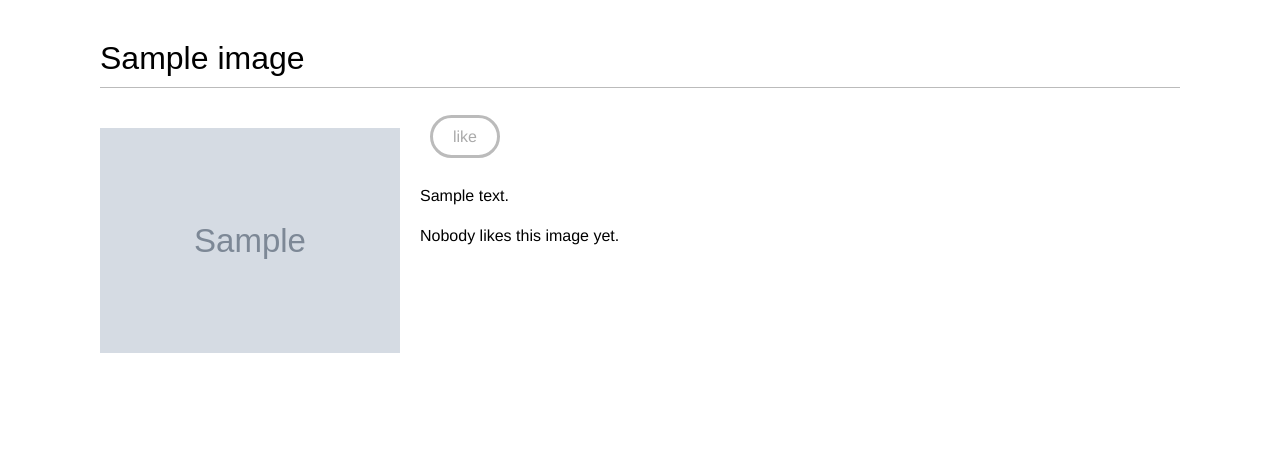
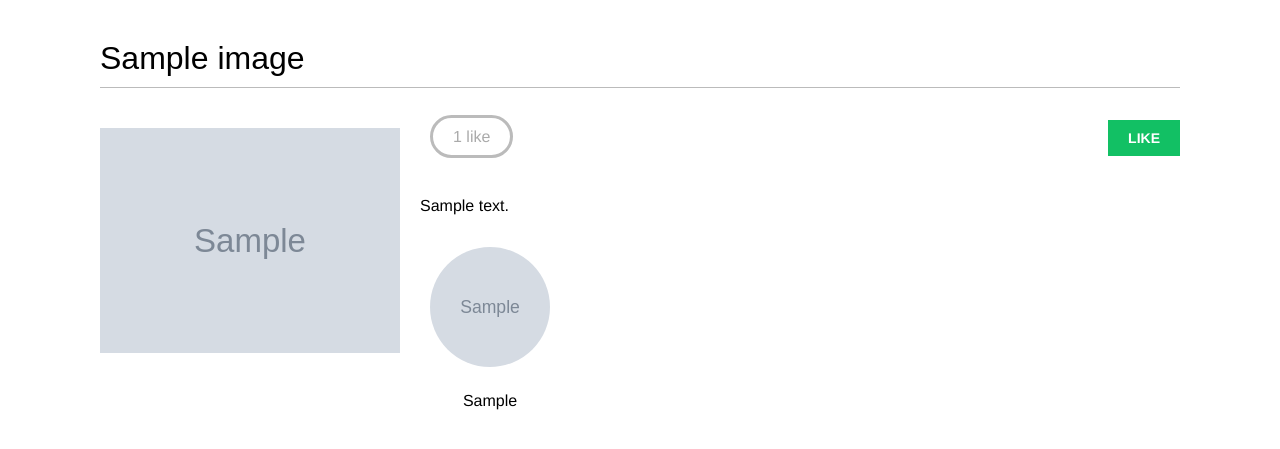
Before and after one commit to DBWtv/bookmarks, a Django app: a page that uses images/templates/images/image/detail.html in a window 1280 px wide. Shown: the part 47-496 px from the top of the page. Run offline with Django 3.2, Linux system fonts and the light colour scheme; tables that the repository leaves empty hold one stand-in row (values such as "Sample post"); grey boxes marked "Sample" are stand-in pictures; some libraries are stand-ins or nearby versions; some web fonts are replaced.

Commit message:
like/unlike functional

```diff
--- a/images/models.py
+++ b/images/models.py
@@ -13,7 +13,7 @@ class Image(models.Model):
     image = models.ImageField(upload_to='images/%Y/%m%/d/')
     description = models.TextField(blank=True)
     created = models.DateField(auto_now_add=True, db_index=True)
-    user_like = models.ManyToManyField(settings.AUTH_USER_MODEL,
+    users_like = models.ManyToManyField(settings.AUTH_USER_MODEL,
                                         related_name='image_liked',
                                         blank=True)
 
--- a/images/templates/images/image/detail.html
+++ b/images/templates/images/image/detail.html
@@ -1,8 +1,8 @@
 {% extends "base.html" %}
-{% block title %}
-{{ image.title }}
-{% endblock %}
-{%block content %}
+
+{% block title %}{{ image.title }}{% endblock %}
+
+{% block content %}
     <h1>{{ image.title }}</h1>
     {% load thumbnail %}
     {% thumbnail image.image "300" as im %}
@@ -10,20 +10,61 @@
             <img src="{{ im.url }}" class="image-detail">
         </a>
     {% endthumbnail %}
-{% with total_likes=image.users_like.count %}
+    {% with total_likes=image.users_like.count users_like=image.users_like.all %}
         <div class="image-info">
                 <div>
-    <span class="count">{{ total_likes }} like{{ total_likes|pluralize }}</span>
+                    <span class="count">
+                        <span class="total">{{ total_likes }}</span>
+                        like{{ total_likes|pluralize }}
+                    </span>
+                    <a href="#" data-id="{{ image.id }}" data-action="{% if request.user in users_like %}un{% endif %}like" class="like button">
+                        {% if request.user not in users_like %}
+                            Like
+                        {% else %}
+                            Unlike
+                        {% endif %}
+                    </a>
                 </div>
             {{ image.description|linebreaks }}
         </div>
+
         <div class="image-likes">
             {% for user in image.users_like.all %}
                 <div>
-    <img src="{{ user.profile.photo.url }}" />
+                    <img src="{{ user.profile.photo.url }}">
                     <p>{{ user.first_name }}</p>
                 </div>
-  {% empty %} Nobody likes this image yet. {% endfor %}
+            {% empty %}
+                Nobody likes this image yet.
+            {% endfor %}
         </div>
     {% endwith %}
 {% endblock %}
+
+{% block domready %}
+    $('a.like').click(function(e){
+        e.preventDefault();
+        console.log($(this).data('action'))
+        $.post('{% url "images:like" %}',
+            {
+                id: $(this).data('id'),
+                action: $(this).data('action')
+            },
+            function(data){
+                if (data['status'] === 'ok')
+                {
+                    var previous_action = $('a.like').data('action');
+
+                    // toggle data-action
+                    $('a.like').data('action', previous_action == 'like' ? 'unlike' : 'like');
+                    // toggle link text
+                    $('a.like').text(previous_action == 'like' ? 'Unlike' : 'Like');
+
+                    // update total likes
+                    var previous_likes = parseInt($('span.count .total').text());
+                    $('span.count .total').text(previous_action == 'like' ? previous_likes + 1 : previous_likes - 1);
+                }
+        });
+
+    });
+{% endblock %}
--- a/images/urls.py
+++ b/images/urls.py
@@ -6,4 +6,5 @@ app_name = 'images'
 urlpatterns = [
     path('create/', views.image_create, name='create'),
     path('detail/<int:id>/<slug:slug>/', views.image_detail, name='detail'),
+    path('like/', views.image_like, name='like'),
 ]
--- a/images/views.py
+++ b/images/views.py
@@ -17,7 +17,7 @@ def image_like(request):
             if action == 'like':
                 image.users_like.add(request.user)
             else:
-                image.user_like.remove(request.user)
+                image.users_like.remove(request.user)
             return JsonResponse({'status': 'ok'})
         except:
             pass
```
Lines whose indentation alone changed are shown as unchanged.
